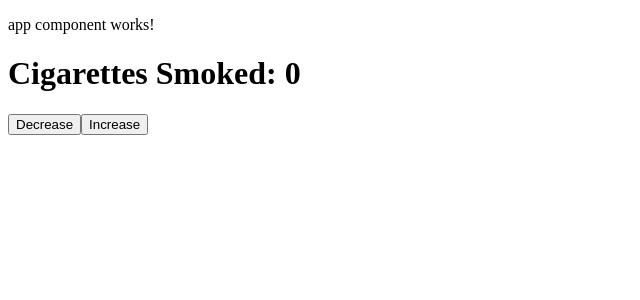
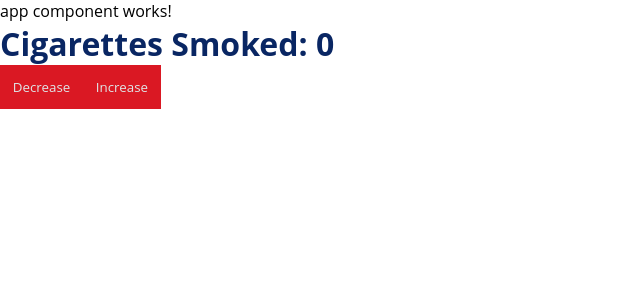
Before and after one commit to cagatay-usta/pwa-counter-skeleton, an Angular app: page / in a window 1280 px wide. Shown: the top 300 px of the page, without its empty margins (0-640 px from the left). Built offline with nearby package versions, Linux system fonts and the light colour scheme.

Commit message:
create global and theme partial scss files

```diff
--- a/src/app/counters/cig-counter/cig-counter.component.scss
+++ b/src/app/counters/cig-counter/cig-counter.component.scss
@@ -0,0 +1,13 @@
+@use "/src/style/theme" as *;
+
+h1 {
+  color: $brand-secondary;
+}
+
+.counter-button {
+  color: $brand-gray;
+  background-color: $brand-primary;
+  border: none;
+  padding: .8rem;
+  cursor: pointer;
+}
--- /dev/null
+++ b/src/style/_theme.scss
@@ -0,0 +1,6 @@
+// enlargen it with theme mixins (dark etc.)
+
+
+$brand-primary: #da1823;
+$brand-secondary: #092663;
+$brand-gray: #dfe5e7;
--- /dev/null
+++ b/src/style/global.scss
@@ -0,0 +1,10 @@
+*{
+  margin: 0;
+  padding: 0;
+  outline:0;
+  box-sizing:border-box;
+  font-family: 'Open Sans', sans-serif;
+}
+#root{
+  margin:0 auto;
+}
--- a/src/styles.scss
+++ b/src/styles.scss
@@ -1 +1,3 @@
 /* You can add global styles to this file, and also import other style files */
+
+@import "/src/style/global.scss";
```
